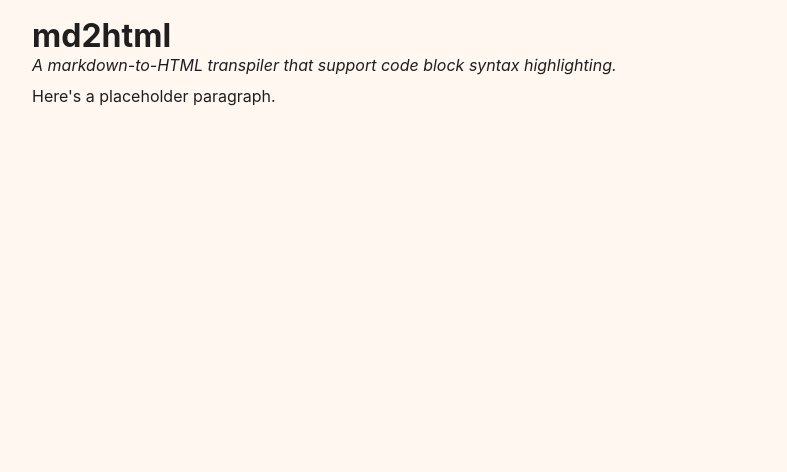
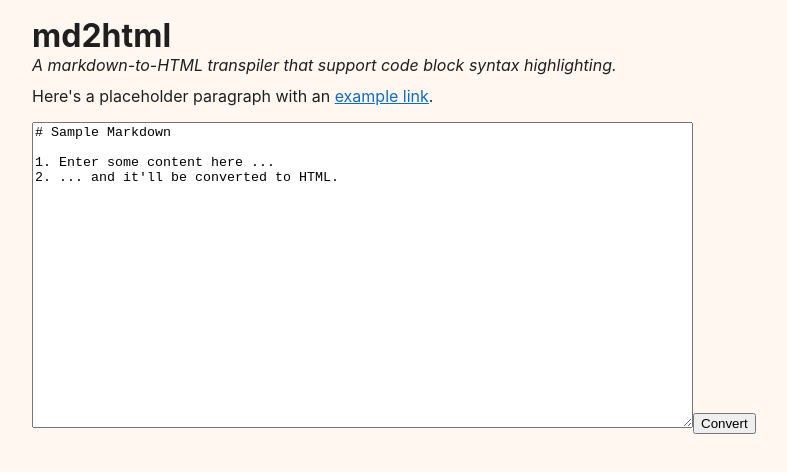
Before and after one commit to dascally/md2html, a React (Create React App) app: page / in a window 1280 px wide. Shown: the top 472 px of the page, without its empty margins (96-883 px from the left). Built offline with nearby package versions, Linux system fonts and the light colour scheme.

Commit message:
Add stub for md-to-html form and submit handler

```diff
--- a/src/App.tsx
+++ b/src/App.tsx
@@ -1,6 +1,26 @@
+import { FormEvent } from 'react';
 import './App.css';
 
 function App() {
+  function handleConvertSubmit(evt: FormEvent<HTMLFormElement>) {
+    evt.preventDefault();
+
+    if (evt.currentTarget instanceof HTMLFormElement) {
+      const mdInputElt = evt.currentTarget.elements.namedItem('md');
+      const htmlOutputElt = evt.currentTarget.elements.namedItem('html');
+
+      if (!(mdInputElt instanceof HTMLTextAreaElement)) {
+        throw new Error('Input field not found.');
+      }
+      if (!(htmlOutputElt instanceof HTMLOutputElement)) {
+        throw new Error('Output field not found.');
+      }
+
+      const mdInput = mdInputElt.value;
+      htmlOutputElt.value = mdInput;
+    }
+  }
+
   return (
     <>
       <hgroup>
@@ -10,7 +30,19 @@ function App() {
           highlighting.
         </p>
       </hgroup>
-      <p>Here's a placeholder paragraph.</p>
+      <p>
+        {/* eslint-disable-next-line jsx-a11y/anchor-is-valid */}
+        Here's a placeholder paragraph with an <a href='#'>example link</a>.
+      </p>
+      <form className='mdToHTMLForm' onSubmit={handleConvertSubmit}>
+        <textarea name='md' cols={80} rows={20}>
+          {'# Sample Markdown\n\n' +
+            '1. Enter some content here ...\n' +
+            "2. ... and it'll be converted to HTML."}
+        </textarea>
+        <button type='submit'>Convert</button>
+        <output name='html' />
+      </form>
     </>
   );
 }
```
